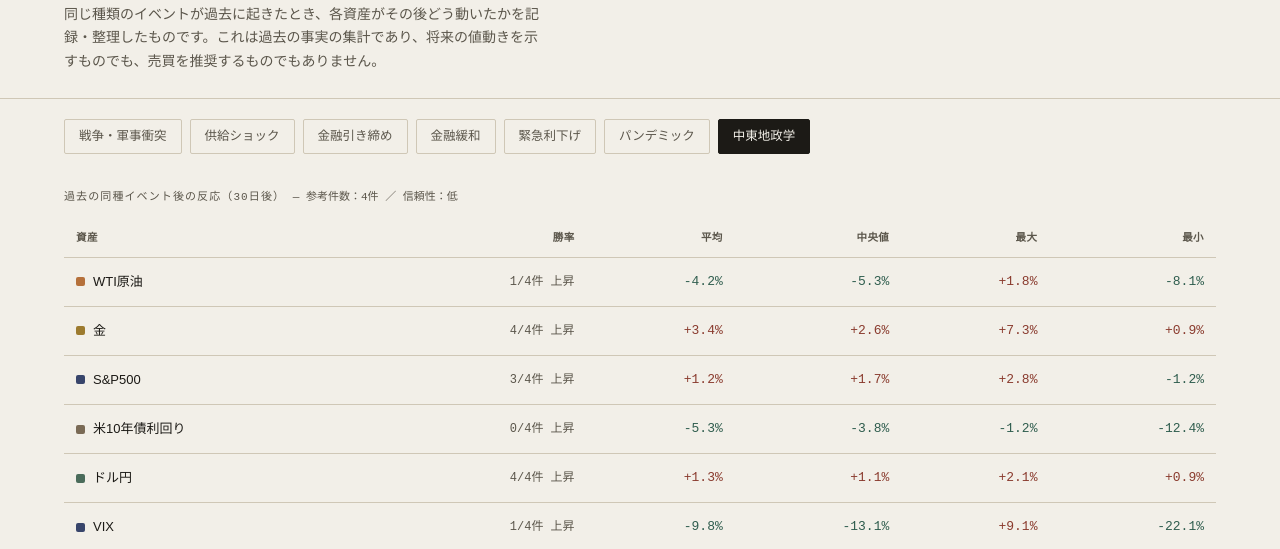
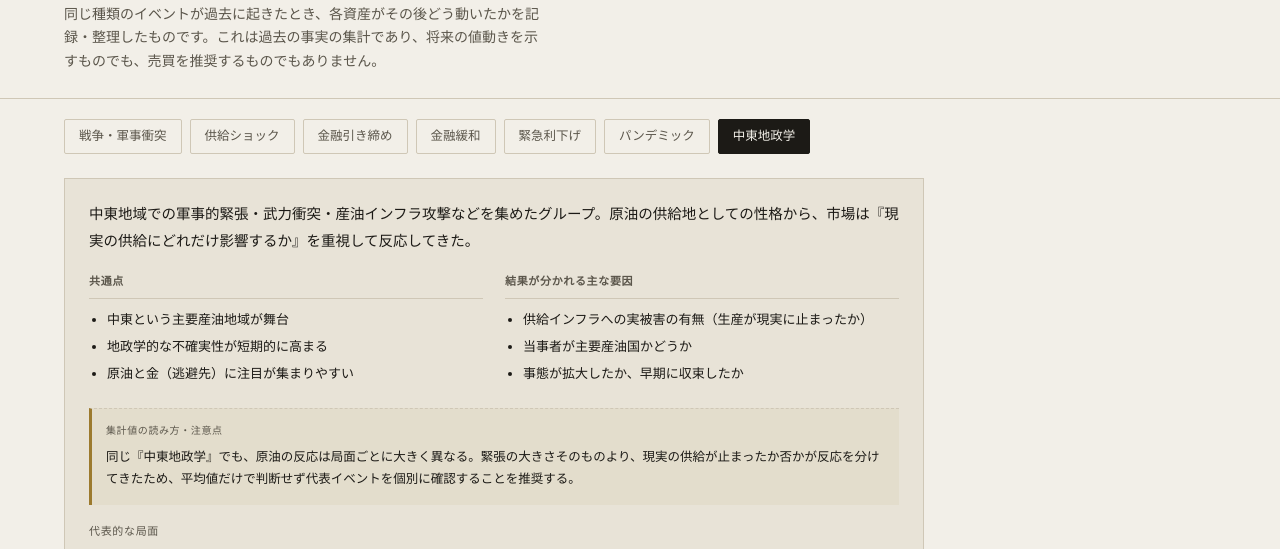
Before and after one commit to jintaro1507/marketcast-lab, a plain HTML site: page similar_events.html in a window 1280 px wide. Shown: the part 249-798 px from the top of the page. Drawn offline with Linux system fonts and the light colour scheme.

Commit message:
Update similar_events.html

```diff
--- a/similar_events.html
+++ b/similar_events.html
@@ -56,6 +56,24 @@
 
   .summary-note{font-family:var(--mono);font-size:10.5px;color:var(--ink-soft);padding:10px 5vw 0;}
 
+  /* group panel */
+  #group-panel{padding:24px 5vw 0;}
+  .group-card{border:1px solid var(--line-rule);background:var(--paper-deep);padding:22px 24px;max-width:860px;}
+  .group-card .g-summary{font-size:14.5px;line-height:1.85;margin:0 0 18px;}
+  .group-cols{display:grid;grid-template-columns:1fr 1fr;gap:22px;}
+  .group-col h4{font-family:var(--mono);font-size:11px;letter-spacing:0.06em;color:var(--ink-soft);text-transform:uppercase;margin:0 0 10px;border-bottom:1px solid var(--line-rule);padding-bottom:6px;}
+  .group-col ul{margin:0;padding-left:18px;}
+  .group-col li{font-size:13px;line-height:1.7;margin-bottom:5px;}
+  .group-caveat{margin-top:18px;border-top:1px dashed var(--line-rule);padding-top:14px;font-size:12.5px;line-height:1.8;color:var(--ink);background:rgba(156,122,46,0.06);padding:14px;border-left:3px solid var(--gold);}
+  .group-caveat .c-label{font-family:var(--mono);font-size:10px;letter-spacing:0.06em;color:var(--ink-soft);display:block;margin-bottom:5px;}
+  .rep-events{margin-top:18px;}
+  .rep-events .r-label{font-family:var(--mono);font-size:11px;letter-spacing:0.06em;color:var(--ink-soft);text-transform:uppercase;margin-bottom:10px;}
+  .rep-events .r-list{display:flex;gap:8px;flex-wrap:wrap;}
+  .rep-events .r-list a{font-size:12.5px;border:1px solid var(--line-rule);background:var(--paper);padding:7px 13px;border-radius:2px;color:var(--ink);}
+  .rep-events .r-list a:hover{border-color:var(--ink-soft);}
+  .rep-events .r-list a .r-date{font-family:var(--mono);font-size:10px;color:var(--ink-soft);margin-right:6px;}
+  @media (max-width:680px){ .group-cols{grid-template-columns:1fr;} }
+
   /* event list */
   .events-list{padding:14px 5vw 0;}
   .ev{border-top:1px solid var(--line-rule);padding:22px 0;display:grid;grid-template-columns:140px 1fr 200px;gap:22px;align-items:start;}
@@ -108,6 +126,8 @@
 </div>
 
 <div class="tagbar" id="tagbar"><!-- タグチップをJSで生成 --></div>
+
+<div id="group-panel"><!-- グループ説明をJSで生成 --></div>
 
 <div class="section-label" id="summary-label">過去の同種イベント後の反応（30日後）</div>
 <div id="conf-warning"></div>
@@ -174,6 +194,42 @@
       history.replaceState(null,'', '?tag='+activeTag);
       render();
     }));
+
+    // グループ説明パネル（group_metadataに中身があるときのみ表示）
+    const meta = (data.group_metadata && data.group_metadata[activeTag]) || null;
+    const eventNames = data.event_names || {};
+    const panel = document.getElementById('group-panel');
+    if(meta && meta.summary){
+      const traits = (meta.common_traits||[]).map(t=>`<li>${t}</li>`).join('');
+      const factors = (meta.divergence_factors||[]).map(t=>`<li>${t}</li>`).join('');
+      const caveat = meta.interpretation_caveat
+        ? `<div class="group-caveat"><span class="c-label">集計値の読み方・注意点</span>${meta.interpretation_caveat}</div>` : '';
+      // 代表イベント（event_idで紐づけ、詳細へリンク）
+      const reps = (meta.representative_events||[]).filter(id=>eventNames[id]);
+      const repBlock = reps.length ? `
+        <div class="rep-events">
+          <div class="r-label">代表的な局面</div>
+          <div class="r-list">${reps.map(id=>{
+            const ev = data.events.find(e=>e.id===id);
+            const date = ev ? ev.date : '';
+            return `<a href="event_detail.html?id=${id}"><span class="r-date">${date}</span>${eventNames[id]}</a>`;
+          }).join('')}</div>
+        </div>` : '';
+      panel.innerHTML = `
+        <div class="group-card">
+          <p class="g-summary">${meta.summary}</p>
+          <div class="group-cols">
+            <div class="group-col"><h4>共通点</h4><ul>${traits}</ul></div>
+            <div class="group-col"><h4>結果が分かれる主な要因</h4><ul>${factors}</ul></div>
+          </div>
+          ${caveat}
+          ${repBlock}
+        </div>`;
+      panel.style.display = 'block';
+    }else{
+      panel.innerHTML = '';
+      panel.style.display = 'none';
+    }
 
     // この原因タグに属するイベント数 → 全体の信頼性
     const evs = data.events.filter(e => (e.cause_tags||[]).includes(activeTag));
```
